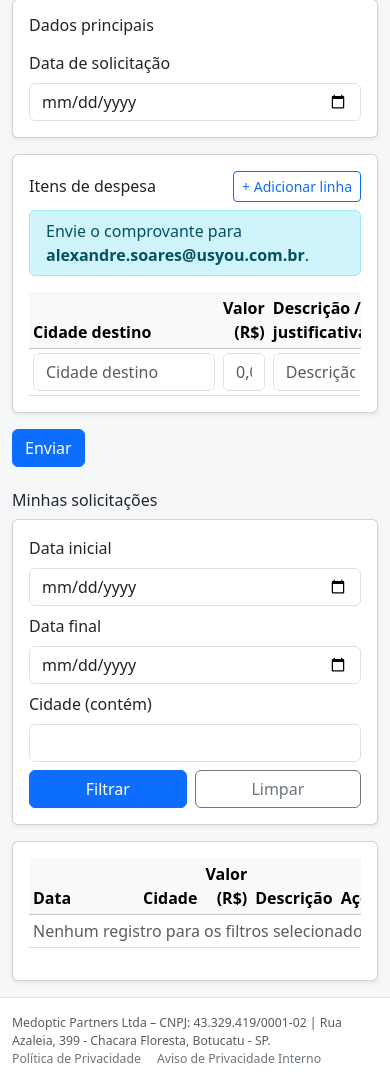
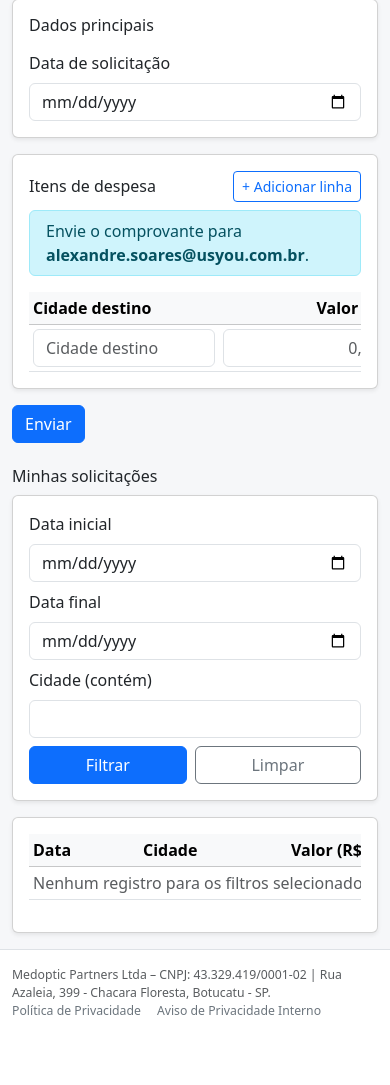
Before and after one commit to PauloHM13/omnissiah, a Flask app: page /doctor/expenses/new in a window 390 px wide. Shown: the part 343-1428 px from the top of the page. After the commit the page ends 1358 px from the top, so only its background shows below. Run offline with Flask 3, Linux system fonts and the light colour scheme; the visitor is signed in with stand-in values (Sample User, id 1); data that the repository does not hold is empty; some libraries are stand-ins or nearby versions; some web fonts are replaced.

Commit message:
prepare render deploy

```diff
--- a/app/templates/doctor/expense_form.html
+++ b/app/templates/doctor/expense_form.html
@@ -4,6 +4,37 @@
 {% block doctor_content %}
 
 <h1 class="h5 mb-3">Solicitar Despesas</h1>
+
+{# --- Ajustes de responsividade específicos desta página --- #}
+<style>
+  /* Mantém números alinhados à direita */
+  th.amount, td.amount { text-align: right; }
+
+  /* Input do valor com largura confortável no desktop também */
+  .money-input {
+    width: 130px;           /* desktop */
+    max-width: 100%;
+    font-size: 16px;        /* evita zoom no iOS/Android */
+  }
+
+  /* Inputs das outras colunas (apenas para mobile refinado) */
+  .city-input  { }
+  .desc-input  { }
+
+  /* Melhorias de mobile */
+  @media (max-width: 576px) {
+    /* Dá mais “respiro” para a coluna do Valor */
+    th.amount, td.amount { min-width: 170px; }
+    .money-input { width: 170px; }
+
+    /* Um pouco mais de espaço p/ cidade e descrição, sem quebrar desktop */
+    .city-input { min-width: 180px; }
+    .desc-input { min-width: 240px; }
+
+    /* Afasta os botões da borda no mobile */
+    .table-actions { min-width: 96px; }
+  }
+</style>
 
 <form method="post" enctype="multipart/form-data" action="{{ url_for('doctor_expenses.submit') }}">
   <!-- Dados principais -->
@@ -36,9 +67,9 @@
           <thead class="table-light">
             <tr>
               <th style="min-width:190px">Cidade destino</th>
-              <th class="text-end" style="width:140px">Valor (R$)</th>
+              <th class="amount" style="width:140px">Valor (R$)</th>
               <th>Descrição / justificativa</th>
-              <th style="width:80px"></th>
+              <th class="table-actions" style="width:80px"></th>
             </tr>
           </thead>
           <tbody id="rows"></tbody>
@@ -88,7 +119,7 @@
           <tr>
             <th style="min-width:110px">Data</th>
             <th>Cidade</th>
-            <th class="text-end" style="width:130px">Valor (R$)</th>
+            <th class="amount" style="width:130px">Valor (R$)</th>
             <th>Descrição</th>
             <th style="width:110px">Ações</th>
           </tr>
@@ -99,7 +130,7 @@
               <tr>
                 <td>{{ r.request_date|br_date }}</td>
                 <td>{{ r.city }}</td>
-                <td class="text-end">
+                <td class="amount">
                   {{ ('{:,.2f}'.format(r.amount or 0)).replace(',', 'X').replace('.', ',').replace('X', '.') }}
                 </td>
                 <td>{{ r.description or '' }}</td>
@@ -139,6 +170,7 @@
     document.querySelectorAll('input[name="amount"]').forEach(inp=>{
       inp.setAttribute('inputmode','decimal');
       inp.placeholder = "0,00";
+      inp.classList.add('money-input', 'text-end');
       inp.addEventListener('input', ()=>brlMask(inp));
       inp.addEventListener('blur',  ()=>brlMask(inp));
     });
@@ -147,10 +179,18 @@
     const tbody = document.getElementById('rows');
     const tr = document.createElement('tr');
     tr.innerHTML = `
-      <td><input name="city" class="form-control" required placeholder="Cidade destino"></td>
-      <td class="text-end"><input name="amount" class="form-control text-end" required placeholder="0,00" inputmode="decimal"></td>
-      <td><input name="description" class="form-control" placeholder="Descrição / justificativa"></td>
-      <td><button type="button" class="btn btn-sm btn-outline-secondary" onclick="this.closest('tr').remove()">Remover</button></td>
+      <td>
+        <input name="city" class="form-control city-input" required placeholder="Cidade destino">
+      </td>
+      <td class="amount">
+        <input name="amount" class="form-control money-input text-end" required placeholder="0,00" inputmode="decimal">
+      </td>
+      <td>
+        <input name="description" class="form-control desc-input" placeholder="Descrição / justificativa">
+      </td>
+      <td>
+        <button type="button" class="btn btn-sm btn-outline-secondary" onclick="this.closest('tr').remove()">Remover</button>
+      </td>
     `;
     tbody.appendChild(tr);
     wireMoneyInputs();
```
